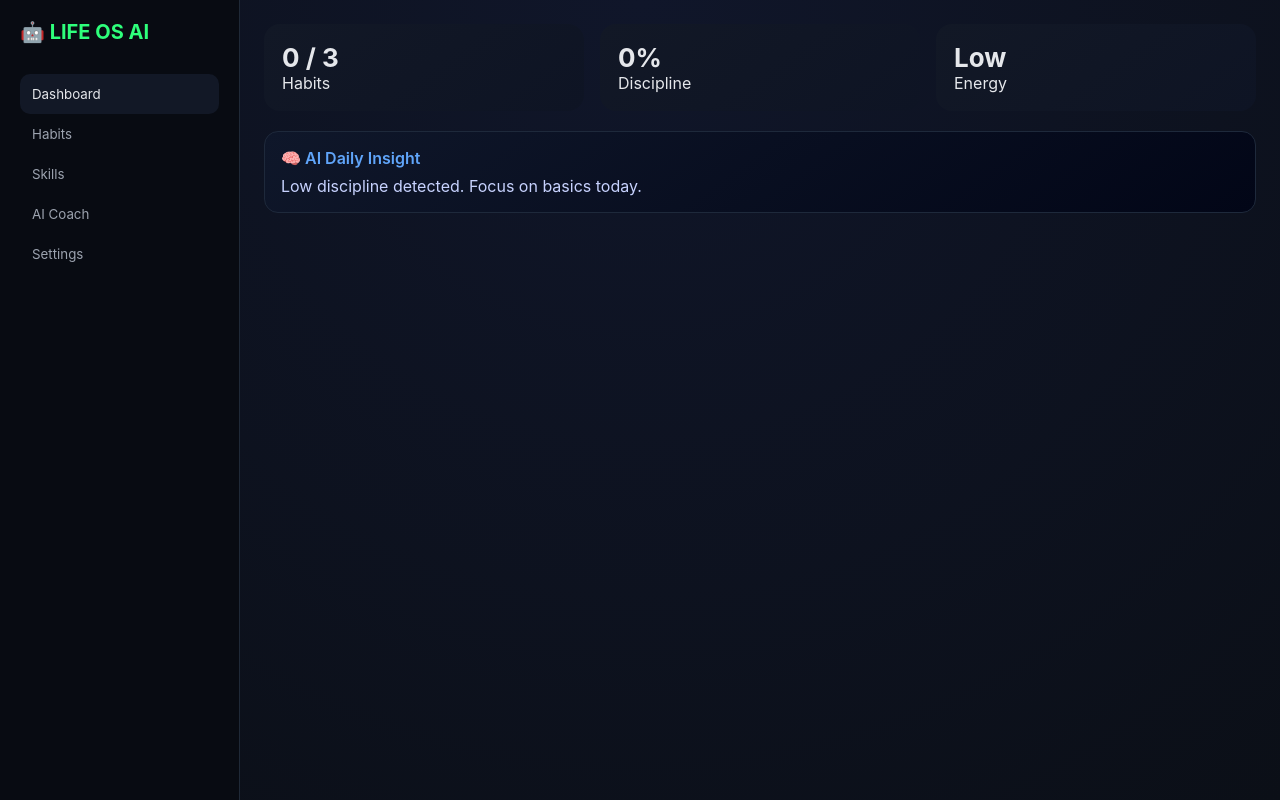
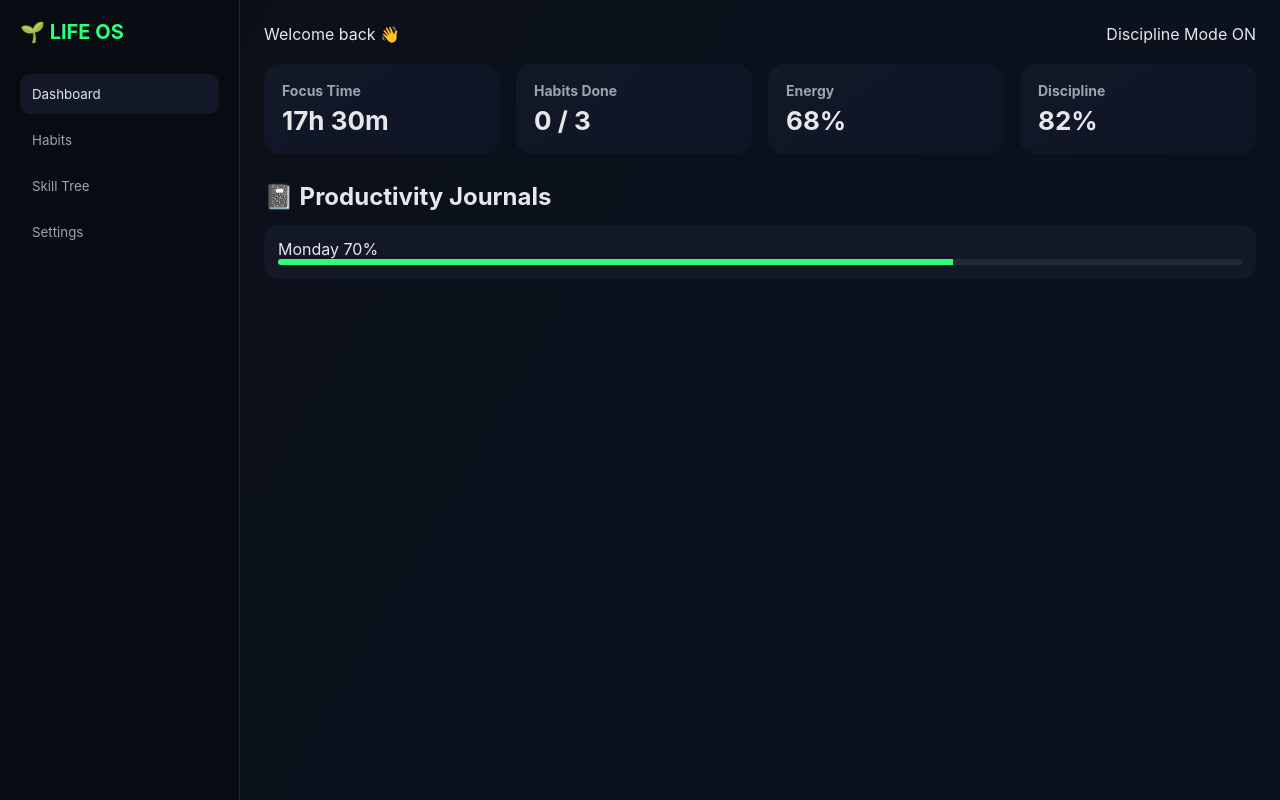
Before and after one commit to xHANGING/Life-changing-website, a plain HTML site: page index.html in a window 1280 px wide. Drawn offline with Linux system fonts and the light colour scheme.

Commit message:
Update index.html

```diff
--- a/index.html
+++ b/index.html
@@ -2,7 +2,7 @@
 <html lang="en">
 <head>
 <meta charset="UTF-8">
-<title>LIFE OS — AI Powered</title>
+<title>LIFE OS</title>
 <meta name="viewport" content="width=device-width, initial-scale=1.0">
 
 <style>
@@ -17,17 +17,26 @@
   --blue:#60a5fa;
   --border:#1f2937;
 }
+
+/* RESET */
 *{box-sizing:border-box;font-family:Inter,system-ui,sans-serif}
+
+/* BODY */
 body{
   margin:0;
-  background:radial-gradient(circle at top,#10162a,#0b0f17);
+  background:linear-gradient(120deg,#0b0f17,#0a1220);
   color:var(--text);
   display:flex;
   height:100vh;
-  animation:fade .6s ease;
+  animation:fadeIn .6s ease;
 }
-@keyframes fade{from{opacity:0}to{opacity:1}}
 
+@keyframes fadeIn{
+  from{opacity:0;transform:translateY(10px)}
+  to{opacity:1;transform:none}
+}
+
+/* SIDEBAR */
 .sidebar{
   width:240px;
   background:#080b12;
@@ -36,19 +45,20 @@ body{
 }
 .logo{
   color:var(--green);
+  font-weight:700;
   font-size:20px;
-  font-weight:700;
   margin-bottom:30px;
 }
 .nav button{
   width:100%;
+  text-align:left;
   background:none;
   border:none;
   color:var(--muted);
   padding:12px;
   border-radius:10px;
-  text-align:left;
   cursor:pointer;
+  margin-bottom:6px;
 }
 .nav button.active,
 .nav button:hover{
@@ -56,7 +66,19 @@ body{
   color:var(--text);
 }
 
-.main{flex:1;padding:24px;overflow:auto}
+/* MAIN */
+.main{
+  flex:1;
+  padding:24px;
+  overflow:auto;
+}
+.topbar{
+  display:flex;
+  justify-content:space-between;
+  margin-bottom:20px;
+}
+
+/* CARDS */
 .cards{
   display:grid;
   grid-template-columns:repeat(auto-fit,minmax(220px,1fr));
@@ -66,32 +88,63 @@ body{
   background:linear-gradient(145deg,var(--panel),var(--panel2));
   padding:18px;
   border-radius:16px;
+  box-shadow:0 0 0 transparent;
   transition:.3s;
 }
-.card:hover{transform:translateY(-4px)}
-.big{font-size:26px;font-weight:700}
+.card:hover{
+  transform:translateY(-3px);
+  box-shadow:0 10px 30px rgba(0,0,0,.4);
+}
+.card h3{margin:0;color:var(--muted);font-size:14px}
+.big{font-size:26px;font-weight:700;margin-top:6px}
 
-.section{margin-top:26px}
-.habit,.skill{
+/* SECTIONS */
+.section{
+  margin-top:28px;
+  animation:fadeIn .5s ease;
+}
+.section h2{margin-bottom:14px}
+
+/* JOURNALS */
+.journal{
+  background:var(--panel);
+  padding:14px;
+  border-radius:14px;
+  margin-bottom:10px;
+}
+.progress{
+  height:6px;
+  background:#1f2937;
+  border-radius:4px;
+  overflow:hidden;
+}
+.progress div{
+  height:100%;
+  background:var(--green);
+  transition:.3s;
+}
+
+/* HABITS */
+.habit{
+  display:flex;
+  justify-content:space-between;
+  align-items:center;
   background:var(--panel);
   padding:14px;
   border-radius:12px;
   margin-bottom:10px;
-  display:flex;
-  justify-content:space-between;
-  align-items:center;
 }
 
-.ai-box{
-  background:linear-gradient(145deg,#0f172a,#020617);
-  border:1px solid #1e293b;
-  padding:16px;
-  border-radius:14px;
-  margin-top:20px;
+/* SKILLS */
+.skill{
+  background:var(--panel);
+  padding:14px;
+  border-radius:12px;
+  margin-bottom:10px;
 }
-.ai-title{color:var(--blue);font-weight:600}
-.ai-text{margin-top:8px;color:#c7d2fe}
+.skill input{width:100%}
 
+/* SETTINGS */
 button.action{
   background:var(--orange);
   border:none;
@@ -101,72 +154,108 @@ button.action{
   font-weight:600;
 }
 
-@media(max-width:900px){.sidebar{display:none}}
+/* MOBILE */
+@media(max-width:900px){
+  .sidebar{display:none}
+}
 </style>
 </head>
 
 <body>
 
+<!-- SIDEBAR -->
 <div class="sidebar">
-  <div class="logo">🤖 LIFE OS AI</div>
+  <div class="logo">🌱 LIFE OS</div>
   <div class="nav">
-    <button class="active" onclick="show('dash')">Dashboard</button>
+    <button class="active" onclick="show('dashboard')">Dashboard</button>
     <button onclick="show('habits')">Habits</button>
-    <button onclick="show('skills')">Skills</button>
-    <button onclick="show('ai')">AI Coach</button>
+    <button onclick="show('skills')">Skill Tree</button>
     <button onclick="show('settings')">Settings</button>
   </div>
 </div>
 
+<!-- MAIN -->
 <div class="main">
 
 <!-- DASHBOARD -->
-<div id="dash" class="page">
-  <div class="cards">
-    <div class="card"><div class="big" id="habitScore">0 / 3</div>Habits</div>
-    <div class="card"><div class="big" id="discipline">0%</div>Discipline</div>
-    <div class="card"><div class="big" id="energy">--</div>Energy</div>
+<div id="dashboard" class="page">
+  <div class="topbar">
+    <div>Welcome back 👋</div>
+    <div>Discipline Mode ON</div>
   </div>
 
-  <div class="ai-box">
-    <div class="ai-title">🧠 AI Daily Insight</div>
-    <div class="ai-text" id="aiInsight"></div>
+  <div class="cards">
+    <div class="card"><h3>Focus Time</h3><div class="big">17h 30m</div></div>
+    <div class="card"><h3>Habits Done</h3><div class="big" id="habitCount">0 / 3</div></div>
+    <div class="card"><h3>Energy</h3><div class="big">68%</div></div>
+    <div class="card"><h3>Discipline</h3><div class="big">82%</div></div>
+  </div>
+
+  <div class="section">
+    <h2>📓 Productivity Journals</h2>
+    <div class="journal">
+      Monday <span id="monVal">70%</span>
+      <div class="progress"><div id="monBar" style="width:70%"></div></div>
+    </div>
   </div>
 </div>
 
 <!-- HABITS -->
 <div id="habits" class="page" style="display:none">
   <div class="section">
-    <div class="habit">📖 Read <input type="checkbox" onchange="toggle('read')"></div>
-    <div class="habit">🏋️ Workout <input type="checkbox" onchange="toggle('workout')"></div>
-    <div class="habit">🧘 Meditate <input type="checkbox" onchange="toggle('meditate')"></div>
+    <h2>✅ Habit Tracker</h2>
+
+    <div class="habit">
+      📖 Read
+      <input type="checkbox" onchange="toggleHabit(this,'read')">
+    </div>
+
+    <div class="habit">
+      🏋️ Workout
+      <input type="checkbox" onchange="toggleHabit(this,'workout')">
+    </div>
+
+    <div class="habit">
+      🧘 Meditate
+      <input type="checkbox" onchange="toggleHabit(this,'meditate')">
+    </div>
   </div>
 </div>
 
 <!-- SKILLS -->
 <div id="skills" class="page" style="display:none">
   <div class="section">
-    <div class="skill">Focus <input type="range" min="0" max="100" oninput="skill('focus',this.value)"></div>
-    <div class="skill">Willpower <input type="range" min="0" max="100" oninput="skill('will',this.value)"></div>
-  </div>
-</div>
+    <h2>🧠 Skill Tree</h2>
 
-<!-- AI -->
-<div id="ai" class="page" style="display:none">
-  <div class="ai-box">
-    <div class="ai-title">🤖 AI Coach</div>
-    <div class="ai-text" id="coach"></div>
+    <div class="skill">
+      Focus
+      <input type="range" min="0" max="100" oninput="saveSkill('focus',this.value)">
+    </div>
+
+    <div class="skill">
+      Willpower
+      <input type="range" min="0" max="100" oninput="saveSkill('will',this.value)">
+    </div>
+
+    <div class="skill">
+      Clarity
+      <input type="range" min="0" max="100" oninput="saveSkill('clarity',this.value)">
+    </div>
   </div>
 </div>
 
 <!-- SETTINGS -->
 <div id="settings" class="page" style="display:none">
-  <button class="action" onclick="reset()">Reset All Data</button>
+  <div class="section">
+    <h2>⚙️ Settings</h2>
+    <button class="action" onclick="resetData()">Reset All Data</button>
+  </div>
 </div>
 
 </div>
 
 <script>
+/* NAV */
 function show(id){
   document.querySelectorAll('.page').forEach(p=>p.style.display='none');
   document.getElementById(id).style.display='block';
@@ -175,45 +264,35 @@ function show(id){
 }
 
 /* HABITS */
-function toggle(k){
-  localStorage.setItem(k,!(localStorage.getItem(k)==='true'));
-  update();
+function toggleHabit(box,key){
+  localStorage.setItem(key,box.checked);
+  updateHabits();
 }
+function updateHabits(){
+  let count=0;
+  ['read','workout','meditate'].forEach(k=>{
+    if(localStorage.getItem(k)==='true') count++;
+    document.querySelector(`input[onchange*="${k}"]`).checked =
+      localStorage.getItem(k)==='true';
+  });
+  document.getElementById('habitCount').innerText=`${count} / 3`;
+}
+updateHabits();
 
 /* SKILLS */
-function skill(k,v){localStorage.setItem(k,v);update();}
-
-/* AI LOGIC */
-function update(){
-  let done=0;
-  ['read','workout','meditate'].forEach(k=>{
-    if(localStorage.getItem(k)==='true') done++;
-  });
-  document.getElementById('habitScore').innerText=`${done} / 3`;
-
-  let discipline=Math.round((done/3)*100);
-  document.getElementById('discipline').innerText=discipline+'%';
-
-  document.getElementById('energy').innerText=
-    discipline>70?'High':discipline>40?'Medium':'Low';
-
-  // AI Reasoning
-  let msg="";
-  if(discipline>=80) msg="Excellent discipline. Maintain momentum.";
-  else if(discipline>=50) msg="Good progress. One more habit will boost discipline.";
-  else msg="Low discipline detected. Focus on basics today.";
-
-  document.getElementById('aiInsight').innerText=msg;
-  document.getElementById('coach').innerText=
-    "Based on your habits, today's priority should be: "+
-    (done<2?"complete minimum habits":"deep focus work");
+function saveSkill(k,v){
+  localStorage.setItem(k,v);
 }
-update();
+['focus','will','clarity'].forEach(k=>{
+  const v=localStorage.getItem(k)||50;
+  document.querySelector(`input[oninput*="${k}"]`).value=v;
+});
 
 /* RESET */
-function reset(){
-  if(confirm("Reset everything?")){
-    localStorage.clear();location.reload();
+function resetData(){
+  if(confirm("Reset all data?")){
+    localStorage.clear();
+    location.reload();
   }
 }
 </script>
```
